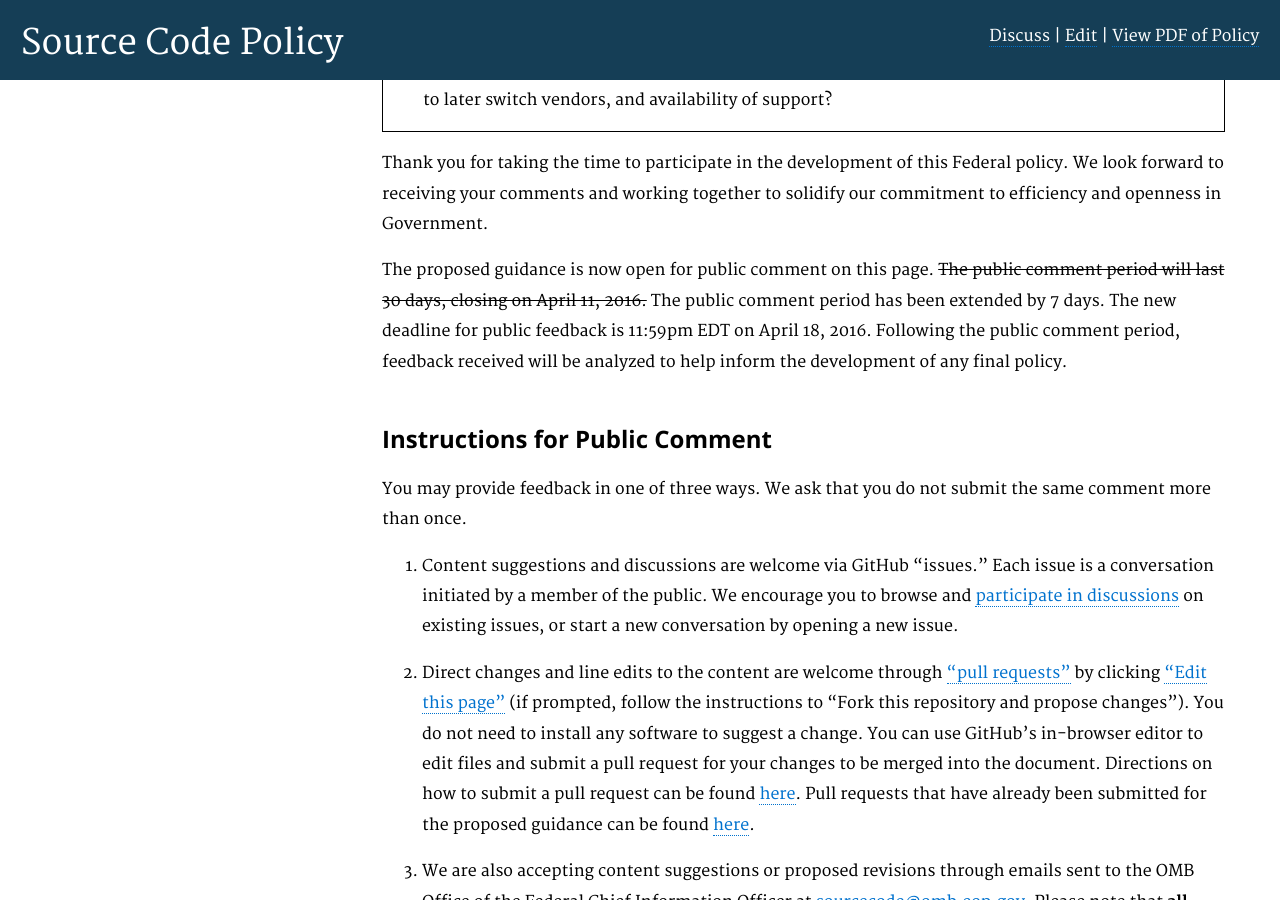
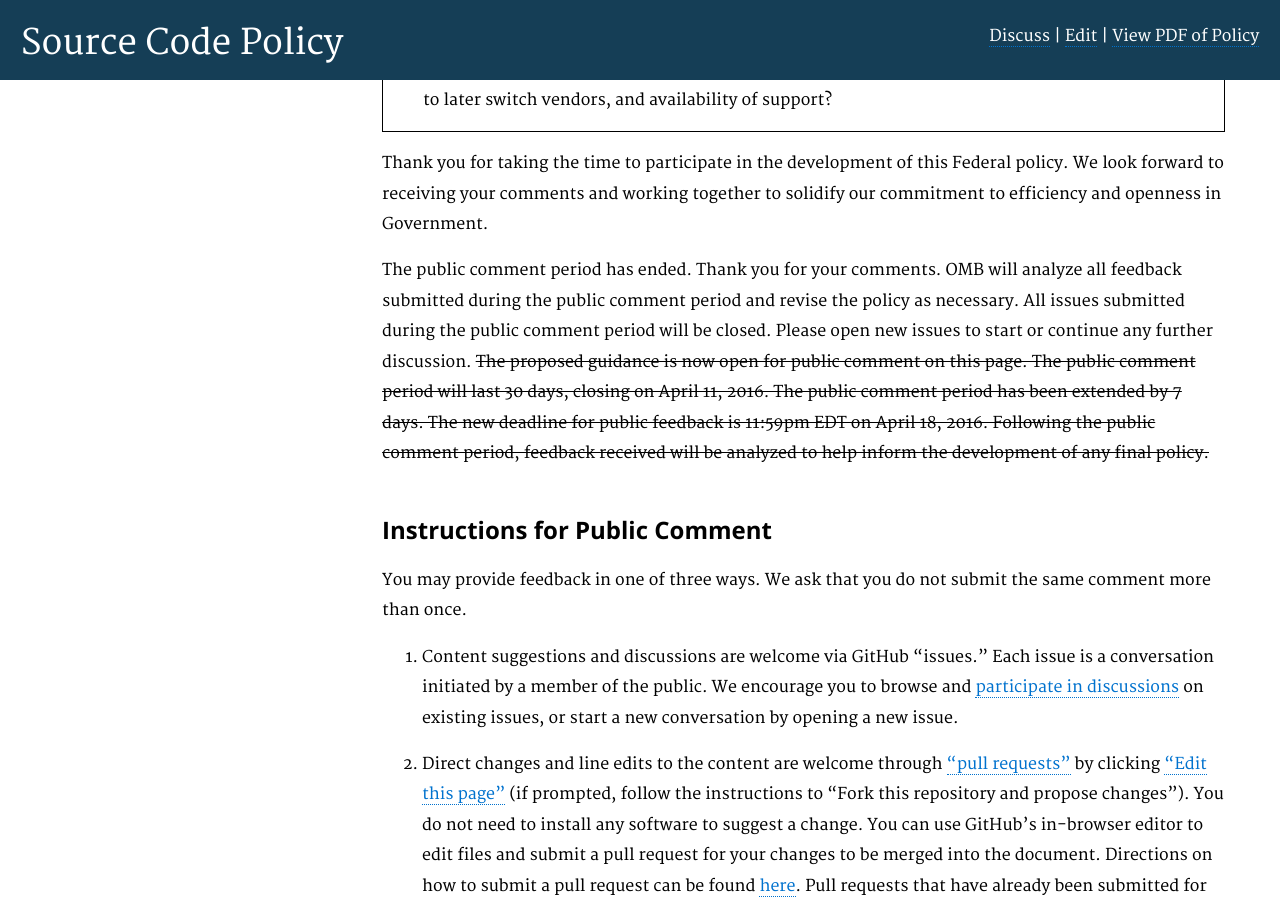
Before and after one commit to CityOfLosAngeles/open-source-policy, a Jekyll site: the page built from pages/index.md, in a window 1280 px wide and 900 px high, scrolled down 1750 px. Built offline with Jekyll 4.4.1, drawn with Linux system fonts in a browser that asks for light colours; Markdown is read by kramdown in place of the engine named in the settings.

Commit message:
Close of public comment period (2 of 2)

```diff
--- a/pages/index.md
+++ b/pages/index.md
@@ -49,7 +49,7 @@ Considerations regarding releasing custom code as Open Source Software include:
 
 Thank you for taking the time to participate in the development of this Federal policy. We look forward to receiving your comments and working together to solidify our commitment to efficiency and openness in Government.
 
-The proposed guidance is now open for public comment on this page. ~~The public comment period will last 30 days, closing on April 11, 2016.~~ The public comment period has been extended by 7 days. The new deadline for public feedback is 11:59pm EDT on April 18, 2016. Following the public comment period, feedback received will be analyzed to help inform the development of any final policy.
+The public comment period has ended. Thank you for your comments. OMB will analyze all feedback submitted during the public comment period and revise the policy as necessary. All issues submitted during the public comment period will be closed. Please open new issues to start or continue any further discussion. ~~The proposed guidance is now open for public comment on this page. The public comment period will last 30 days, closing on April 11, 2016. The public comment period has been extended by 7 days. The new deadline for public feedback is 11:59pm EDT on April 18, 2016. Following the public comment period, feedback received will be analyzed to help inform the development of any final policy.~~
 
 ## Instructions for Public Comment
 
```
